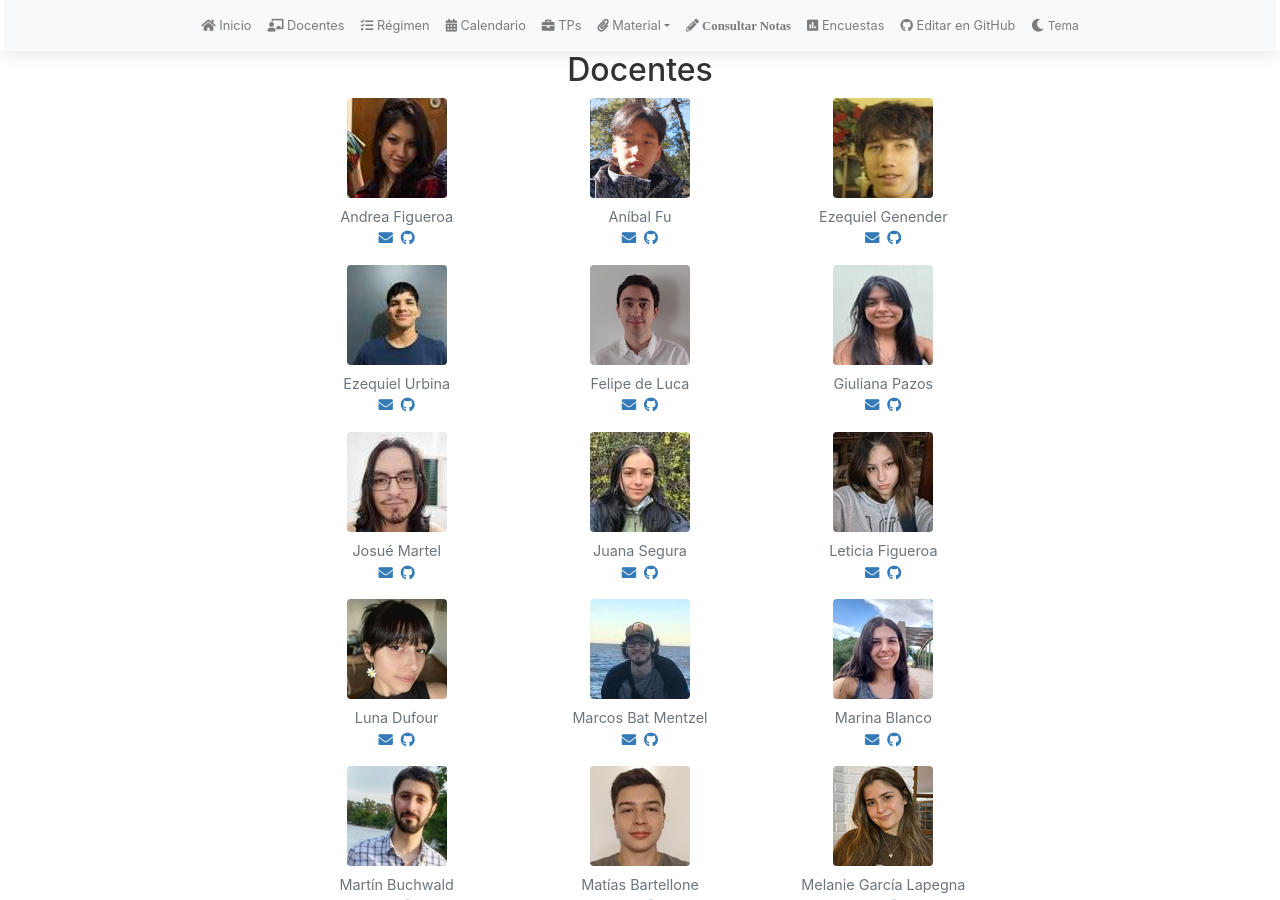
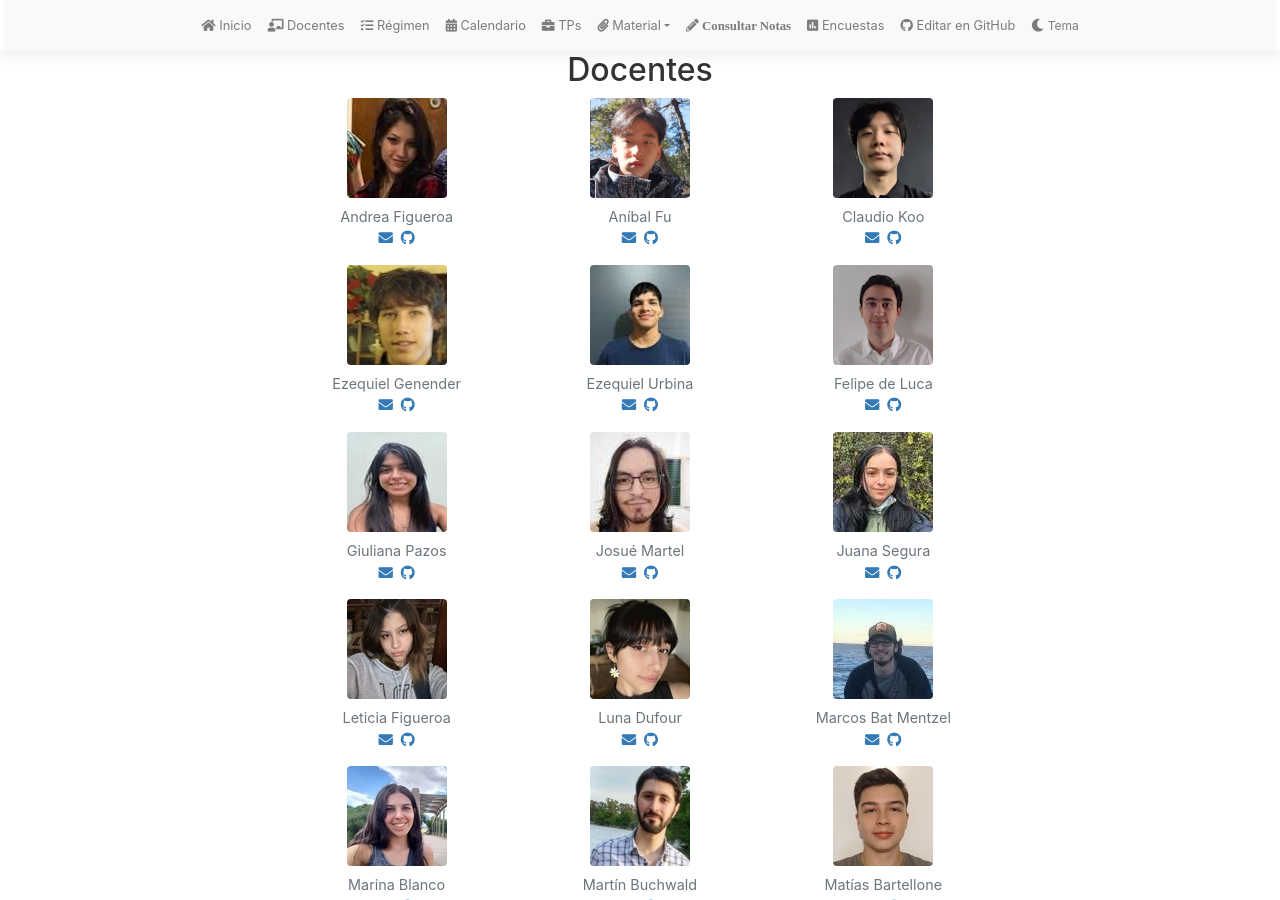
Before and after one commit to algoritmos-rw/tda_bg, a Jekyll site: the page built from docentes.md, in a window 1280 px wide and 900 px high. Built offline with Jekyll 4.4.1, drawn with Linux system fonts in a browser that asks for light colours; nearby versions of some CDN libraries; our own code applies the rules of GitHub Pages for plain Markdown files.

Commit message:
Reagregar a Claudio

```diff
--- a/_data/docentes.yml
+++ b/_data/docentes.yml
@@ -9,6 +9,11 @@ docentes:
   foto: /assets/img/docentes/anibalf.png
   mail: anibalfu2005@gmail.com
   github: anibalfu
+
+- nombre: Claudio Koo
+  foto: /assets/img/docentes/claudiok.png
+  mail: ckoo@fi.uba.ar
+  github: claudekoo
 
 - nombre: Ezequiel Genender
   foto: /assets/img/docentes/ezeg.jpg
```
